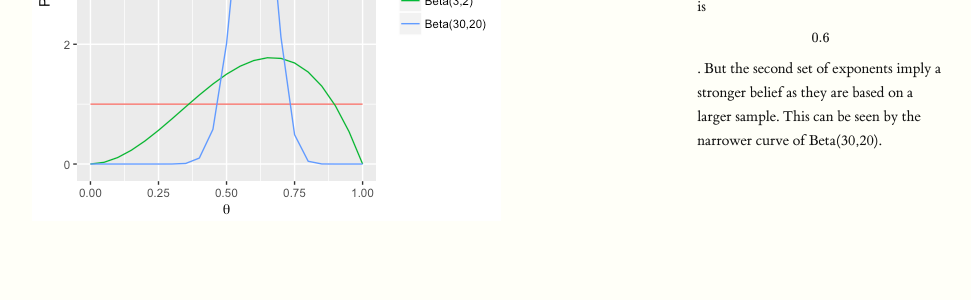
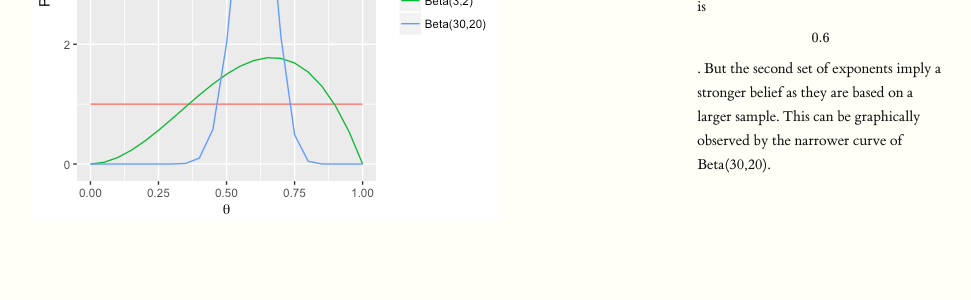
Before and after one commit to ermongroup/cs228-notes, a Jekyll site: the page built from learning/bayesianlearning/index.md, in a window 1280 px wide and 900 px high, scrolled down 3784 px. Shown: the part 433-733 px from the top of the window, without its empty margins (128-1099 px from the left). Built offline with Jekyll 4.4.1, drawn with Linux system fonts in a browser that asks for light colours; formulas are drawn with MathJax 3.

Commit message:
Update index.md

```diff
--- a/learning/bayesianlearning/index.md
+++ b/learning/bayesianlearning/index.md
@@ -69,4 +69,4 @@ $$P(\theta \mid N_{H}, N_{T}) = \frac{\theta^{N_{H}+ \alpha_{H} -1 }(1-\theta)^{
 which is another Beta distribution with parameters $$(N_{H}+ \alpha_{H},N_{T}+ \alpha_{T})$$. We can use this posterior distribution as the prior for more samples with the hyperparameters simply adding each extra piece of information as it comes from additional coin tosses.
 
 
-{% maincolumn 'assets/img/beta.png' 'Here the exponents $$(3,2)$$ and $$(30,20)$$ can both be used to encode the belief that $$\theta$$ is $$0.6$$. But the second set of exponents imply a stronger belief as they are based on a larger sample. This can be seen by the narrower curve of Beta(30,20).' %}
+{% maincolumn 'assets/img/beta.png' 'Here the exponents $$(3,2)$$ and $$(30,20)$$ can both be used to encode the belief that $$\theta$$ is $$0.6$$. But the second set of exponents imply a stronger belief as they are based on a larger sample. This can be graphically observed by the narrower curve of Beta(30,20).' %}
```
